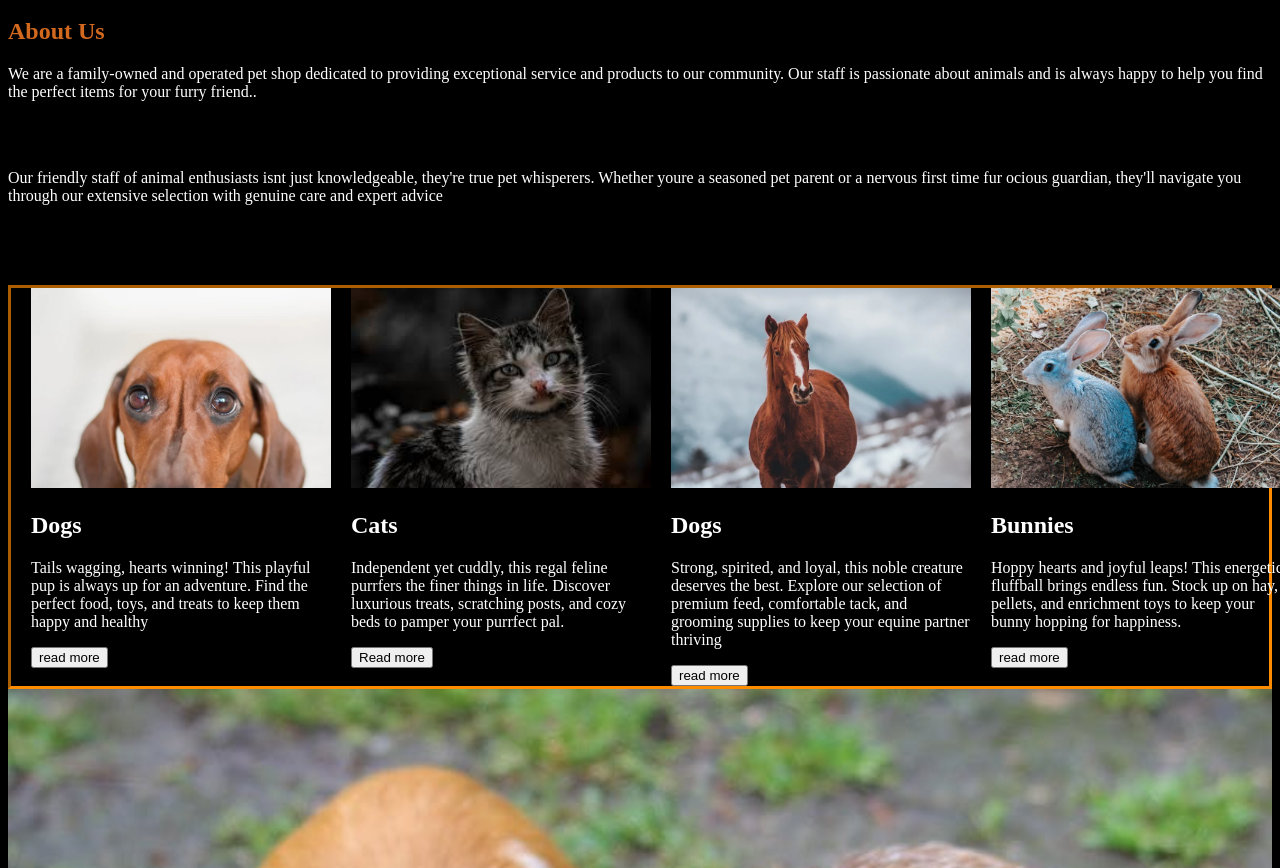
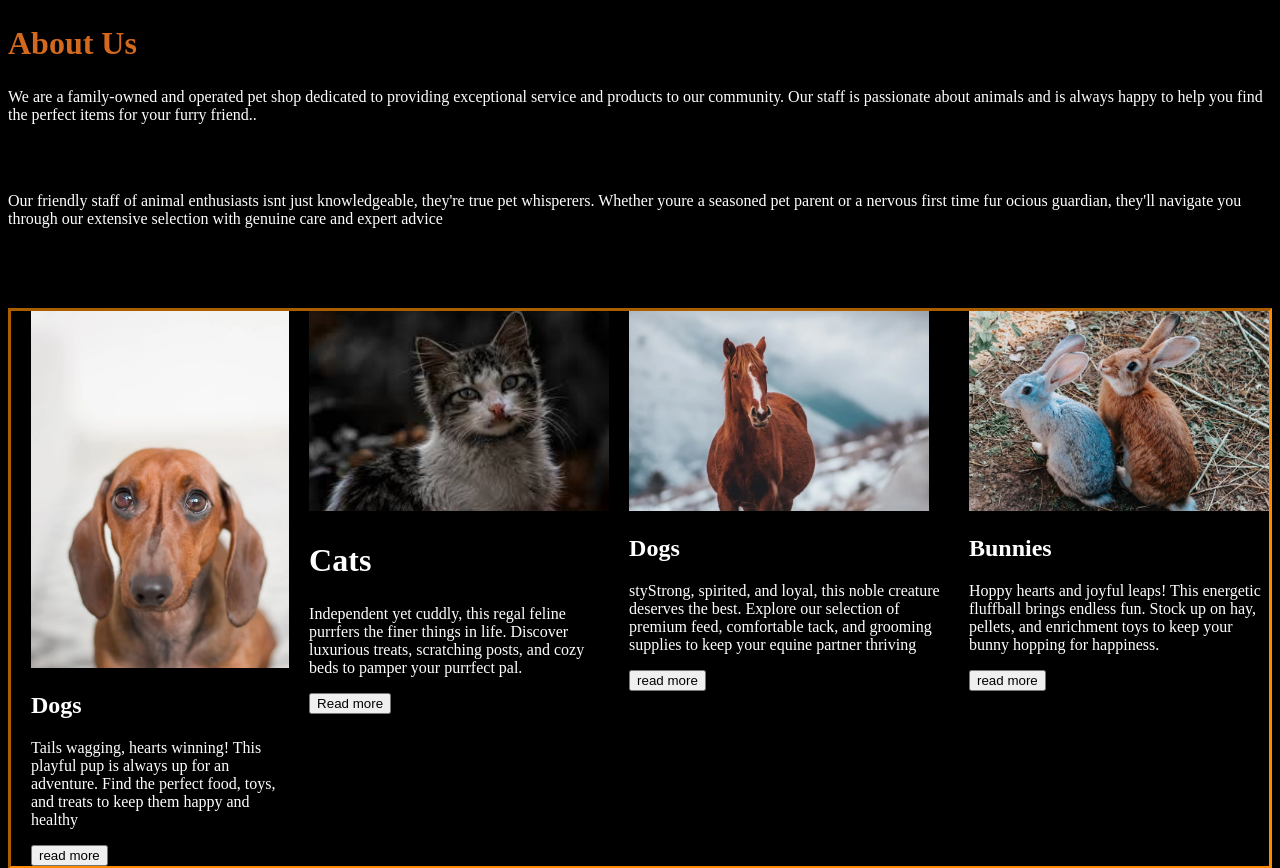
Before and after one commit to kamwineanna/Petshop, a plain HTML site: page index.html in a window 1280 px wide. Shown: the part 828-1696 px from the top of the page. Drawn offline with Linux system fonts and the light colour scheme.

Commit message:
my changes

```diff
--- a/index.html
+++ b/index.html
@@ -20,8 +20,8 @@
     </nav>
     <div class="back-ground">
         <div class="background-text">
-            <h1 style="color: chocolate;">PETSHOP</h1>
-            <P>let's travel with us we will start a new adventure together with full of happiness and laughs</P>
+            <h1 style="color: chocolate; font-size: 2em;">PETSHOP</h1>
+            <P style="font-size: 1em;">let's travel with us we will start a new adventure together with full of happiness and laughs</P>
 
             <button style="background-color: chocolate;">
                 <a
@@ -32,20 +32,20 @@
 
     </div>
     <section class="about">
-        <h1 style="color: chocolate;">About Us</h1>
-        <p>We are a family-owned and operated pet shop dedicated to providing
+        <h1 style="color: chocolate; font-size: 2em;">About Us</h1>
+        <p style="font-size: 1em;">We are a family-owned and operated pet shop dedicated to providing
             exceptional service and products to our community. Our staff is passionate
             about animals and is always happy to help you find the perfect items for
             your furry friend..</p>
         <br>
         <br>
-        <p>Our friendly staff of animal enthusiasts isnt just knowledgeable, they're true
+        <p style="font-size: 1em;">Our friendly staff of animal enthusiasts isnt just knowledgeable, they're true
             pet whisperers. Whether youre a seasoned pet parent or a nervous first time
             fur ocious guardian, they'll navigate you through our extensive selection with
             genuine care and expert advice</p>
 
     </section>
-    <h1>Choose a Companion that suites you</h1>
+    <h1 style="font-size: 2em;">Choose a Companion that suites you</h1>
     <section class="card-section">
 
 
@@ -66,8 +66,8 @@
         <div class="cats">
 
             <img src="kitten.jpeg" alt="dog">
-            <h2>Cats</h2>
-            <p>Independent yet cuddly, this
+            <h2 style="font-size: 2em;">Cats</h2>
+            <p style="font-size: 1em;">Independent yet cuddly, this
                 regal feline purrfers the finer
                 things in life. Discover
                 luxurious treats, scratching
@@ -79,7 +79,7 @@
 
             <img src="horse.webp" alt="dog">
             <h2>Dogs</h2>
-            <p>Strong, spirited, and
+            <p style="font-size: 1em;"> styStrong, spirited, and
                 loyal, this noble creature
                 deserves the best. Explore
                 our selection of premium
--- a/petshop.css
+++ b/petshop.css
@@ -37,6 +37,8 @@ gap: 20px;
     height: 200px;
     object-fit: cover;
     width: 300px;
+        max-width: 100%;
+        height: auto;
 }
 .Horses img{
     height: 200px;
```
